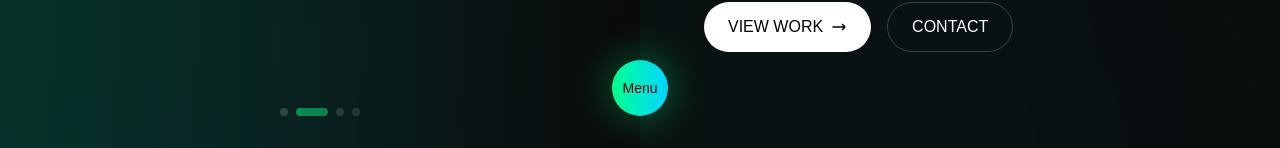
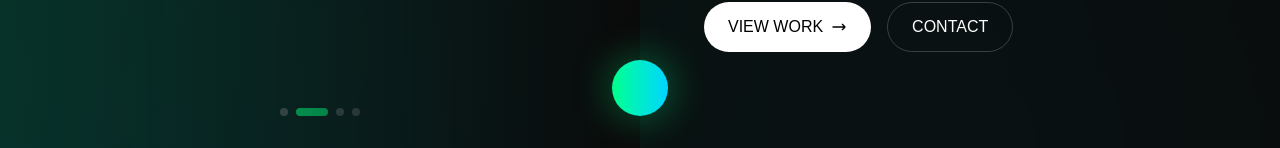
Before and after one commit to UDDITwork/SHREE, a Next.js app: page /about in a window 1280 px wide. Shown: the part 652-800 px from the top of the page. Built offline with nearby package versions, Linux system fonts and the light colour scheme; a web font is replaced by a local one.

Commit message:
menu spelling removed

```diff
--- a/src/app/about/page.tsx
+++ b/src/app/about/page.tsx
@@ -185,7 +185,7 @@ export default function AboutPage() {
                 exit={{ rotate: -90, opacity: 0 }}
                 className="text-black font-medium text-sm"
               >
-                Menu
+
               </motion.span>
             )}
           </AnimatePresence>
```
